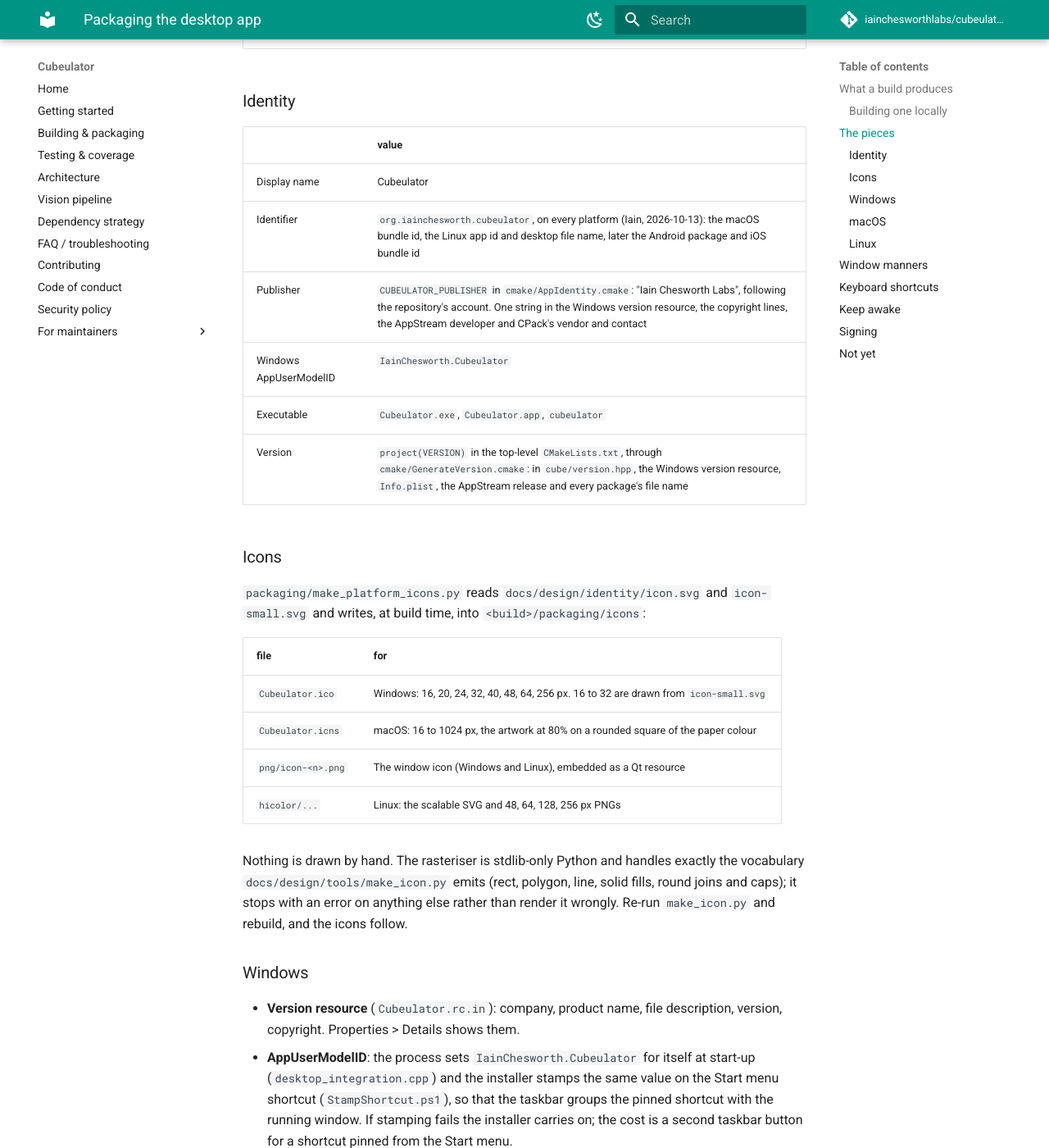
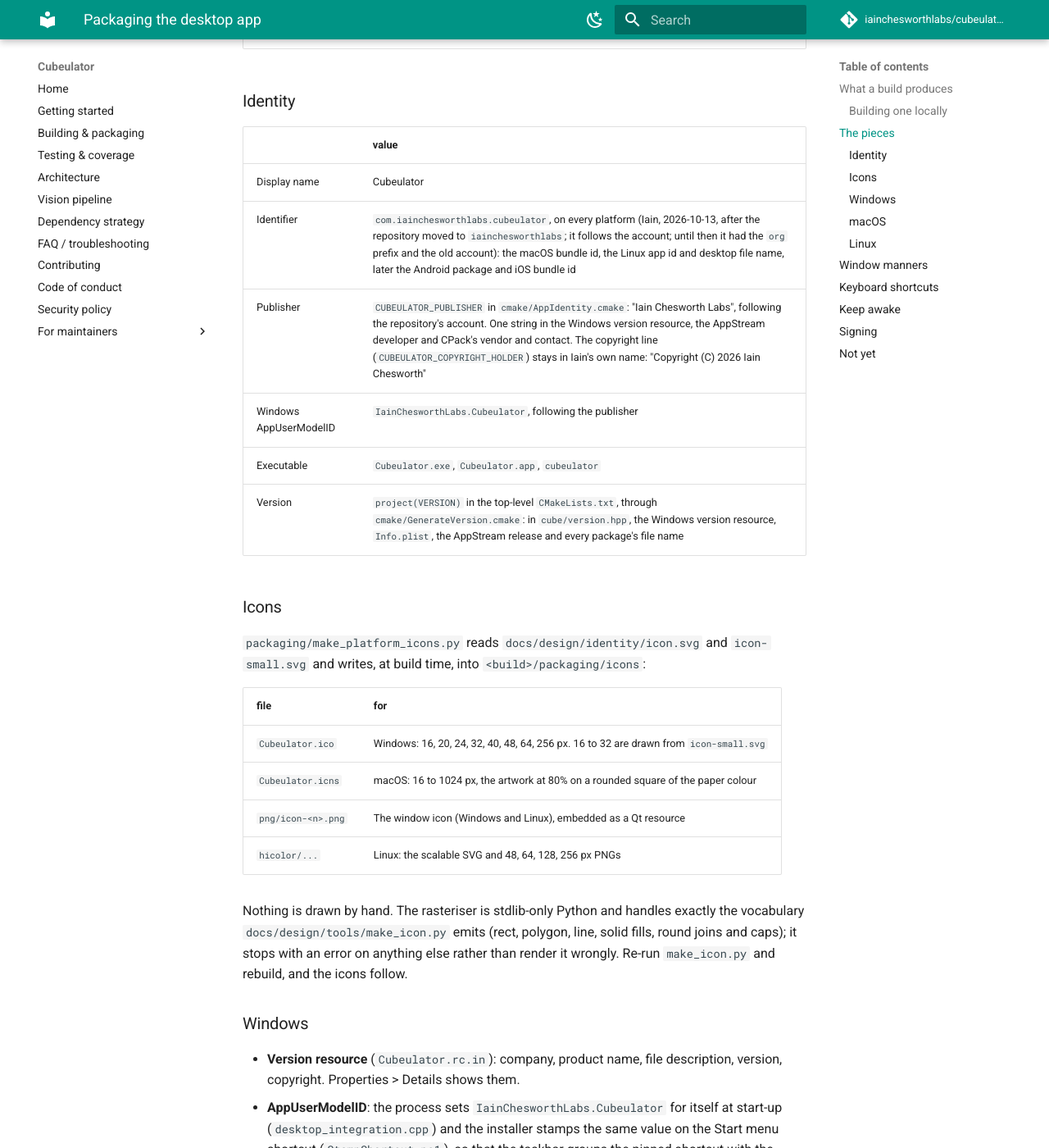
Before and after one commit to iainchesworth/cubeulator, an MkDocs documentation site: the page built from docs/packaging.md, in a window 1280 px wide and 1400 px high, scrolled down 1952 px. Shown: the whole window at 82% size. Built offline with MkDocs 1.6.1 and Material for MkDocs 9.7.7, drawn with Linux system fonts in a browser that asks for light colours; comment, search, counter and statistics services are not loaded.

Commit message:
Use com.iainchesworthlabs.cubeulator as the application identifier
Iain's decision of 2026-10-13, after the repository moved to the
iainchesworthlabs account: an identifier follows its repository's account,
and ICL Forge's macOS apps are com.iainchesworthlabs.*. It is the macOS
bundle id, the Linux app id, desktop file name and icon name, and later the
Android package and iOS bundle id. Nothing has shipped, so there is nothing
to migrate.

- The Windows AppUserModelID follows the publisher: IainChesworthLabs.Cubeulator.
- The copyright line stays in Iain's own name, as family.md records: it is
  CUBEULATOR_COPYRIGHT_HOLDER, apart from the publisher.
- The Linux templates are named cubeulator.desktop.in and
  cubeulator.metainfo.xml.in, so that no file name carries the id.
- CI's bundle id, desktop file, icon name and validator paths follow.

QSettings keeps organisation and application "Cubeulator": that is the
settings store's name, not the identifier, so stored settings are untouched.

```diff
--- a/docs/packaging.md
+++ b/docs/packaging.md
@@ -58,9 +58,9 @@
 | | value |
 |---|---|
 | Display name | Cubeulator |
-| Identifier | `org.iainchesworth.cubeulator`, on every platform (Iain, 2026-10-13): the macOS bundle id, the Linux app id and desktop file name, later the Android package and iOS bundle id |
-| Publisher | `CUBEULATOR_PUBLISHER` in `cmake/AppIdentity.cmake`: "Iain Chesworth Labs", following the repository's account. One string in the Windows version resource, the copyright lines, the AppStream developer and CPack's vendor and contact |
-| Windows AppUserModelID | `IainChesworth.Cubeulator` |
+| Identifier | `com.iainchesworthlabs.cubeulator`, on every platform (Iain, 2026-10-13, after the repository moved to `iainchesworthlabs`; it follows the account; until then it had the `org` prefix and the old account): the macOS bundle id, the Linux app id and desktop file name, later the Android package and iOS bundle id |
+| Publisher | `CUBEULATOR_PUBLISHER` in `cmake/AppIdentity.cmake`: "Iain Chesworth Labs", following the repository's account. One string in the Windows version resource, the AppStream developer and CPack's vendor and contact. The copyright line (`CUBEULATOR_COPYRIGHT_HOLDER`) stays in Iain's own name: "Copyright (C) 2026 Iain Chesworth" |
+| Windows AppUserModelID | `IainChesworthLabs.Cubeulator`, following the publisher |
 | Executable | `Cubeulator.exe`, `Cubeulator.app`, `cubeulator` |
 | Version | `project(VERSION)` in the top-level `CMakeLists.txt`, through `cmake/GenerateVersion.cmake`: in `cube/version.hpp`, the Windows version resource, `Info.plist`, the AppStream release and every package's file name |
 
@@ -86,7 +86,7 @@
 
 - **Version resource** (`Cubeulator.rc.in`): company, product name, file
   description, version, copyright. Properties > Details shows them.
-- **AppUserModelID**: the process sets `IainChesworth.Cubeulator` for itself
+- **AppUserModelID**: the process sets `IainChesworthLabs.Cubeulator` for itself
   at start-up (`desktop_integration.cpp`) and the installer stamps the same
   value on the Start menu shortcut (`StampShortcut.ps1`), so that the
   taskbar groups the pinned shortcut with the running window. If stamping
```
Also changed, not shown: docs/design/platforms.md (+1 -1 lines), 9 other files.
